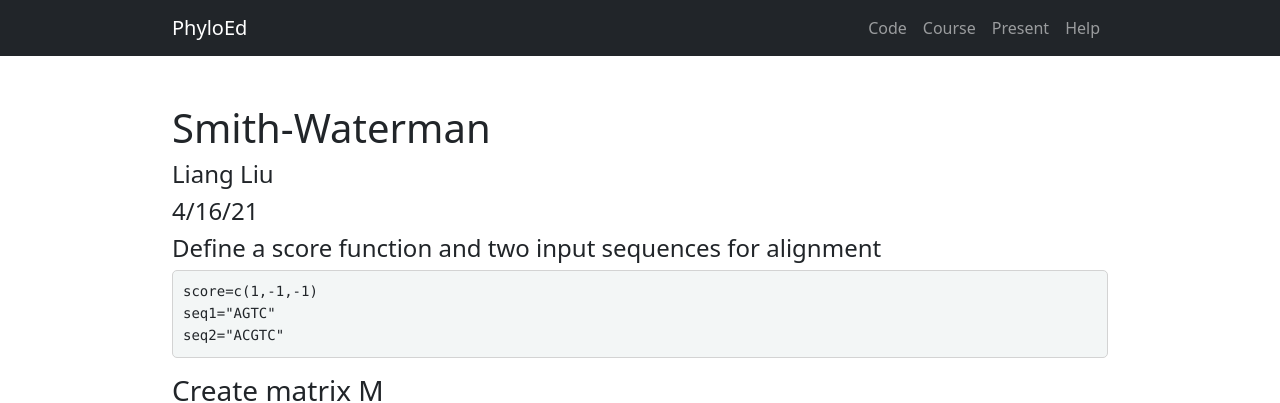
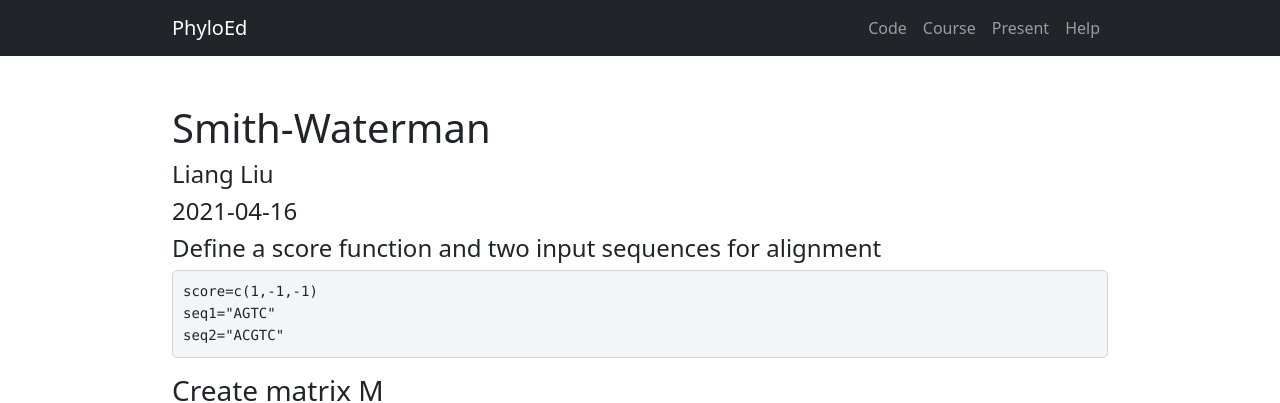
Before and after one commit to lliu1871/PhyEd, a Jekyll site: the page built from code/smith_waterman.md, in a window 1280 px wide and 900 px high. Shown: the top 403 px of the window. Built offline with Jekyll 4.4.1, drawn with Linux system fonts in a browser that asks for light colours.

Commit message:
Update smith_waterman.md

```diff
--- a/code/smith_waterman.md
+++ b/code/smith_waterman.md
@@ -4,7 +4,7 @@ title: "Smith-Waterman"
 permalink: /smith
 author: "Liang Liu"
 output: html_document
-date: 4/16/21
+date: 2021-04-16
 ---
 
 # {{ page.title }}
```
